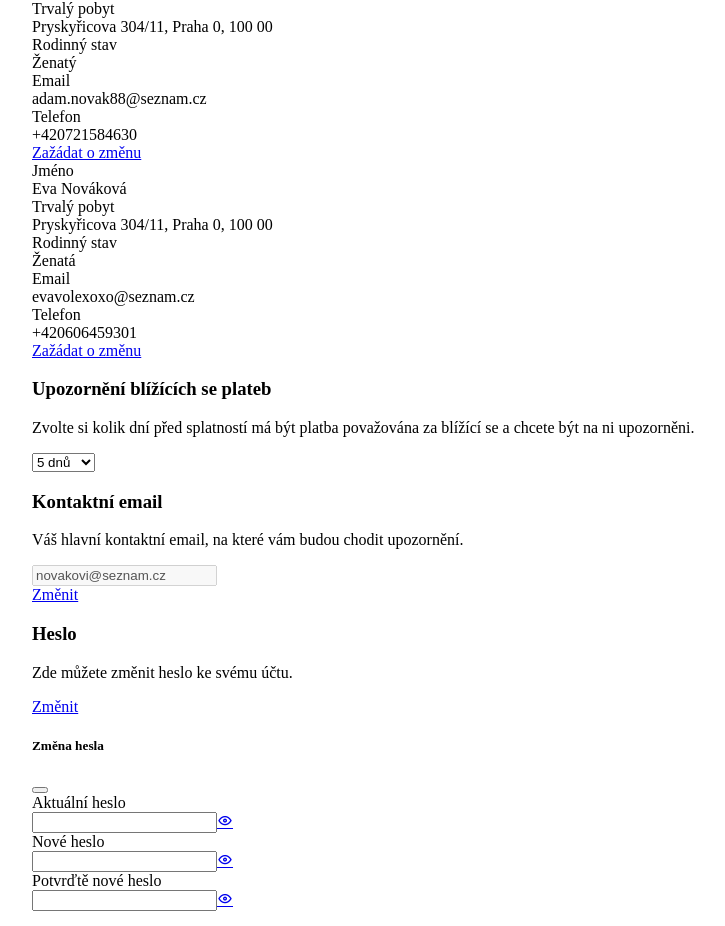
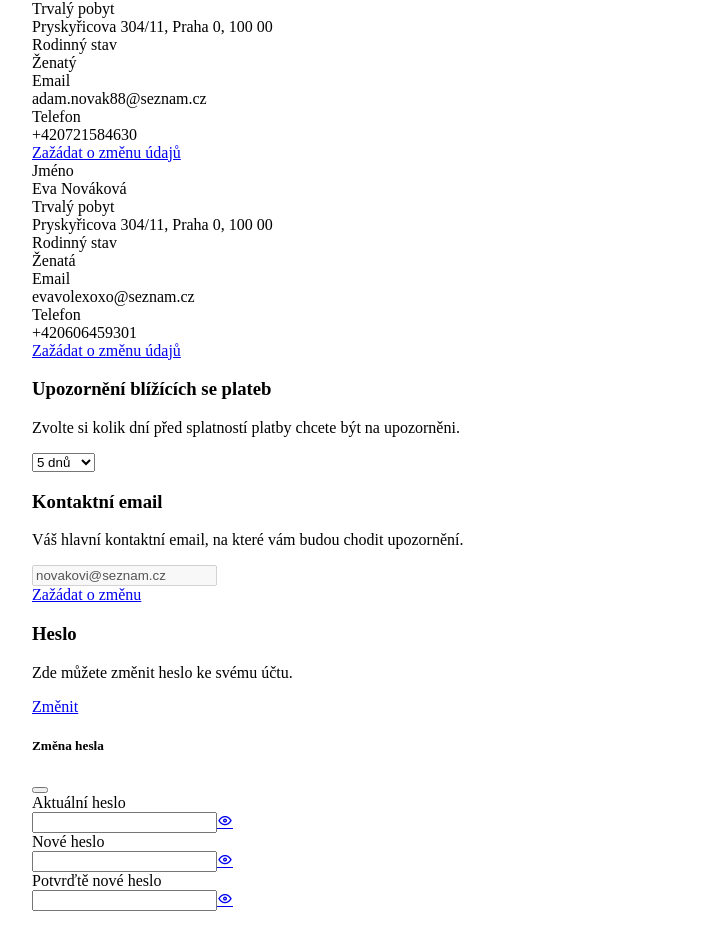
Before and after one commit to TomVitha/ois-vue, a Vue app: page /account in a window 1280 px wide. Shown: the part 1363-2289 px from the top of the page, without its empty margins (248-973 px from the left). Built offline with nearby package versions, Linux system fonts and the light colour scheme.

Commit message:
Update Requests paths

```diff
--- a/src/components/PageTemplate.vue
+++ b/src/components/PageTemplate.vue
@@ -20,7 +20,7 @@
       <div class="row align-items-center">
         <!-- back button -->
         <div v-if="backTo" class="col-auto pe-0">
-          <RouterLink :to="backTo" class="btn btn-action">
+          <RouterLink :to="backTo" class="btn btn-action" draggable="false">
             <svg xmlns="http://www.w3.org/2000/svg" width="24" height="24" viewBox="0 0 24 24" fill="none" stroke="currentColor" stroke-width="2" stroke-linecap="round" stroke-linejoin="round" class="icon icon-tabler icons-tabler-outline icon-tabler-chevron-left">
               <path stroke="none" d="M0 0h24v24H0z" fill="none"></path>
               <path d="M15 6l-6 6l6 6"></path>
--- a/src/router/index.ts
+++ b/src/router/index.ts
@@ -68,7 +68,7 @@ const router = createRouter({
       component: () => import('../views/ZadostNova.vue'),
     },
     {
-      path: '/zadost-nova/:propertyId/:templateId',
+      path: '/zadosti/nova/:propertyId/:templateId',
       component: () => import('../views/ZadostNovaForm.vue'),
     },
     {
--- a/src/views/Settings.vue
+++ b/src/views/Settings.vue
@@ -102,8 +102,8 @@
                 </div>
                 <div class="mt-4">
                   <div class="btn-list">
-                    <!-- Odkáže na stránku nových žádostí a otevře rovnou formulář této žádosti / Nebo otevře formulář rovnou zde -->
-                    <RouterLink to="/zadost-nova" class="btn btn-1">Zažádat o změnu</RouterLink>
+                    <!-- NOTE: Odkáže na konkrétní žádost -->
+                    <RouterLink to="/zadosti/nova" class="btn">Zažádat o změnu údajů</RouterLink>
                   </div>
                 </div>
               </div>
@@ -140,21 +140,21 @@
                 </div>
                 <div class="mt-4">
                   <div class="btn-list">
-                    <!-- Odkáže na stránku nových žádostí a otevře rovnou formulář této žádosti / Nebo otevře formulář rovnou zde -->
-                    <RouterLink to="/zadost-nova" class="btn btn-1">Zažádat o změnu</RouterLink>
+                    <!-- NOTE: Odkáže na konkrétní žádost -->
+                    <RouterLink to="/zadosti/nova" class="btn">Zažádat o změnu údajů</RouterLink>
                   </div>
                 </div>
               </div>
             </div>
           </div>
 
-          <!-- * Kontaktní email -->
+
           <div class="col-12">
             <div class="card card-md" id="heslo">
               <div class="card-body">
                 <h3 class="card-title">Upozornění blížících se plateb</h3>
                 <p class="card-subtitle">
-                  Zvolte si kolik dní před splatností má být platba považována za blížící se a chcete být na ni upozorněni.
+                  Zvolte si kolik dní před splatností platby chcete být na upozorněni.
                 </p>
                 <div>
                   <select class="form-select w-auto">
@@ -186,9 +186,7 @@
                   </div>
                 </div>
                 <div class="btn-list mt-4">
-                  <a href="#dialog-email-change" class="btn" data-bs-toggle="modal" data-bs-target="#dialog-email-change">
-                    Změnit
-                  </a>
+                  <RouterLink to="/zadosti/nova" class="btn">Zažádat o změnu</RouterLink>
                 </div>
               </div>
               <div class="card-body">
--- a/src/views/ZadostNova.vue
+++ b/src/views/ZadostNova.vue
@@ -56,7 +56,7 @@
                 :key="requestTemplate.id"
                 class="col-12 col-md-6 col-xl-4">
                 <RouterLink
-                  :to="`/zadost-nova/${requestsStore.selectedPropertyId}/${requestTemplate.id}`"
+                  :to="`/zadosti/nova/${requestsStore.selectedPropertyId}/${requestTemplate.id}`"
                   class="card card-md card-link text-center w-100 h-100">
                   <div class="card-body">
                     <h3 class="card-title mb-2">{{ requestTemplate.title }}</h3>
--- a/src/views/ZadostNovaForm.vue
+++ b/src/views/ZadostNovaForm.vue
@@ -58,7 +58,7 @@
   }
 
   function goBackToSelection() {
-    router.push('/zadost-nova')
+    router.push('/zadosti/nova')
   }
 </script>
 
@@ -66,7 +66,7 @@
   <PageTemplate
     title="Nová žádost"
     :pretitle="property ? property.name : undefined"
-    back-to="/zadost-nova">
+    back-to="/zadosti/nova">
     <div class="row">
 
       <!-- * Empty state -->
@@ -75,7 +75,7 @@
           <Empty title="Žádost nenalezena" subtitle="Tato žádost není dostupná." :icon="false">
             <template #actions>
               <div class="btn-list">
-                <RouterLink class="btn btn-primary" to="/zadost-nova">Zpět na výběr žádosti</RouterLink>
+                <RouterLink class="btn btn-primary" to="/zadosti/nova">Zpět na výběr žádosti</RouterLink>
               </div>
             </template>
           </Empty>
```
